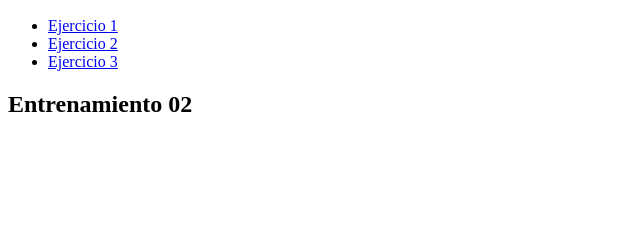
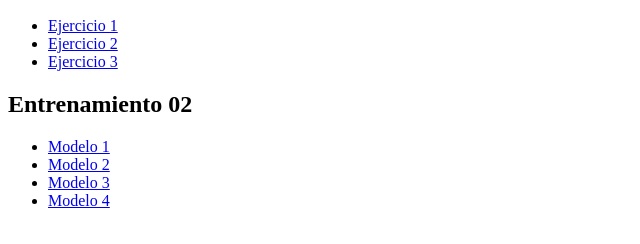
Before and after one commit to Unrein-karen/Actividad2, a plain HTML site: page index.html in a window 1280 px wide. Shown: the part 110-354 px from the top of the page, without its empty margins (0-640 px from the left). Drawn offline with Linux system fonts and the light colour scheme.

Commit message:
Agrego link entrenamiento 2

```diff
--- a/index.html
+++ b/index.html
@@ -16,6 +16,11 @@
     </ul>
 
     <h2>Entrenamiento 02</h2>
-
+       <ul>
+        <li><a href="Entrenamiento_02/Modelo_03/index.html">Modelo 1</a></li>
+        <li><a href="Entrenamiento_02/Modelo_02/index.html">Modelo 2</a></li>
+        <li><a href="Entrenamiento_02/Modelo_03/index.html">Modelo 3</a></li>
+        <li><a href="Entrenamiento_02/Modelo_04/index.html">Modelo 4</a></li>
+    </ul>
 </body>
 </html>
```
